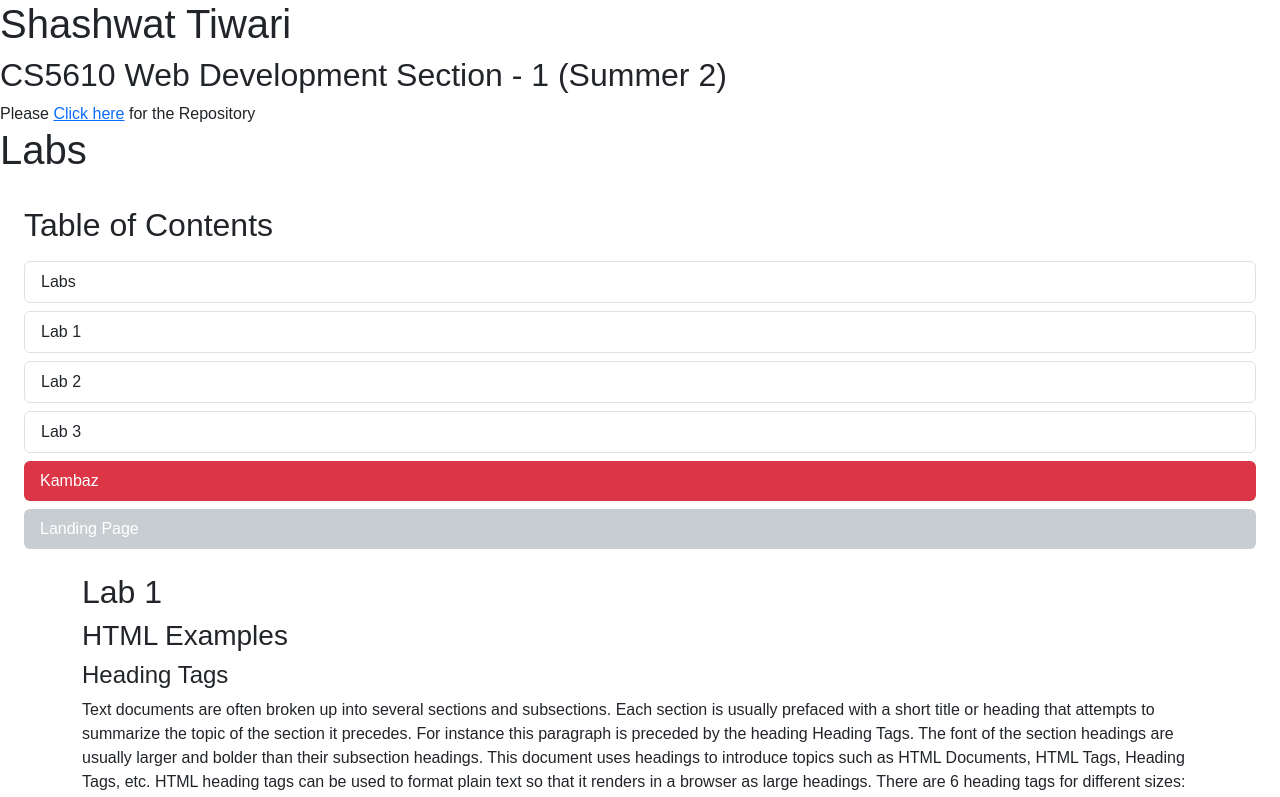
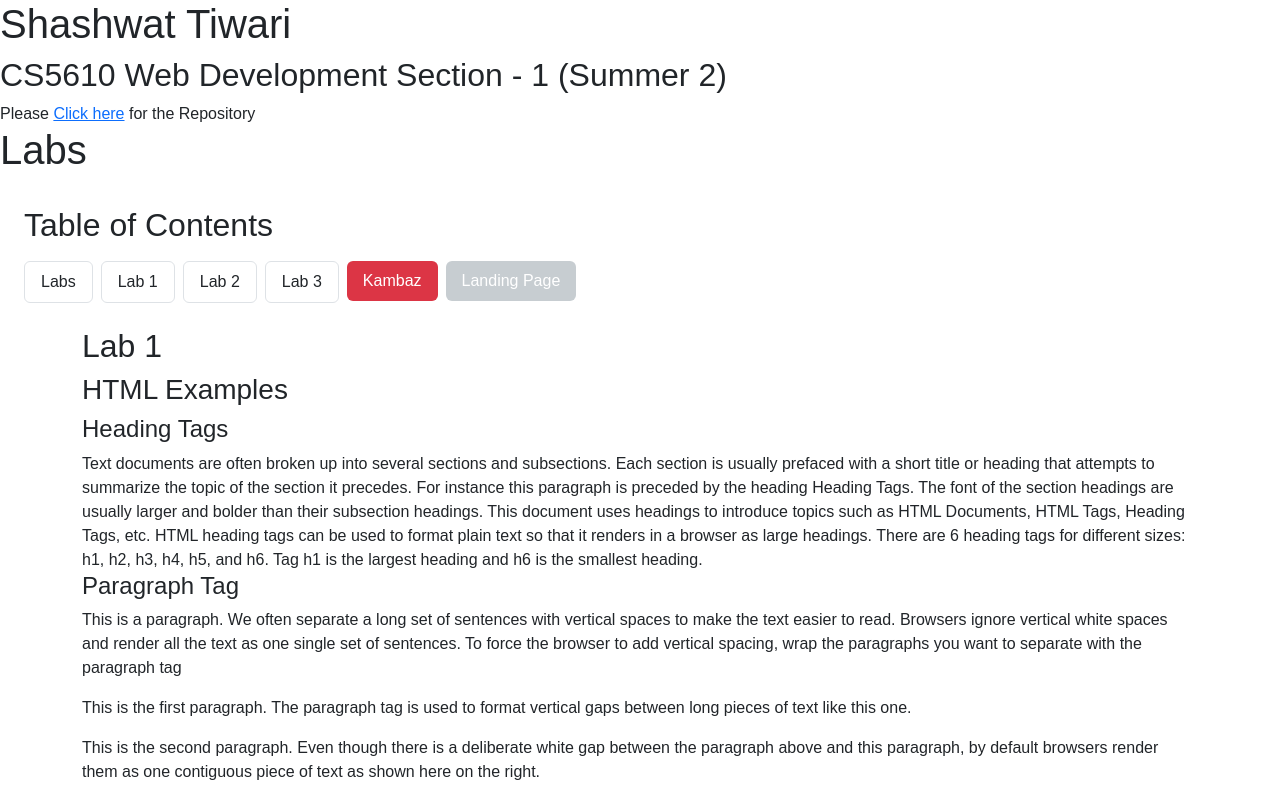
Before and after one commit to shashhwatiwari/kambaz-react-web-app, a React (Vite) app: page /#/Labs/Lab1 in a window 1280 px wide. Shown: the top 797 px of the page. Built offline with nearby package versions, Linux system fonts and the light colour scheme.

Commit message:
Lab TOC pill designed change to horizontal

```diff
--- a/src/Labs/TOC.tsx
+++ b/src/Labs/TOC.tsx
@@ -6,7 +6,7 @@ export default function TOC() {
   return (
     <div className="p-4">
       <h2 className="mb-3">Table of Contents</h2>
-      <Nav className="flex-column nav-pills gap-2 w-auto">
+      <Nav className="nav-pills d-flex justify-content-start gap-2 flex-wrap">
         <Nav.Item>
           <Nav.Link as={Link} to="/Labs" className="text-dark bg-white border w-auto">
             Labs
```
